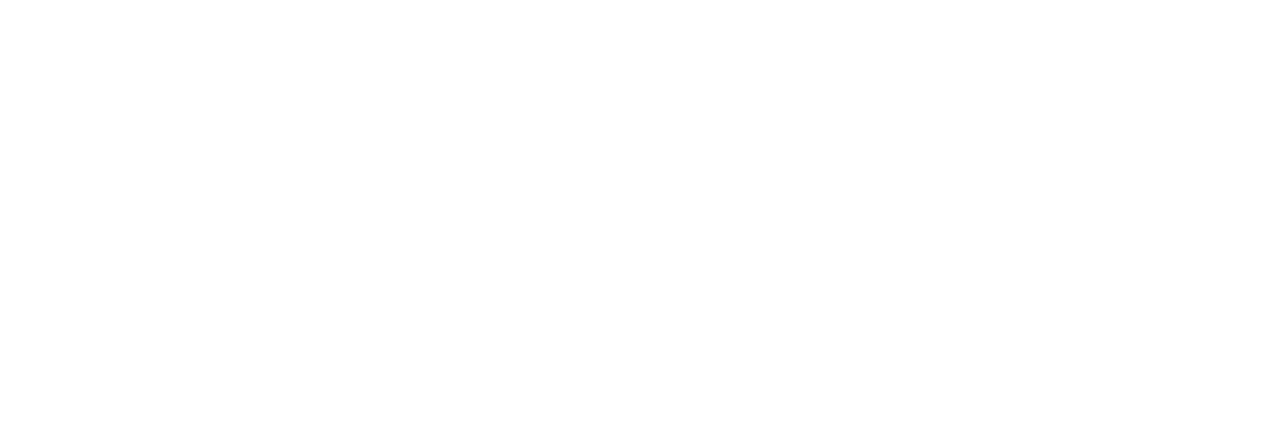
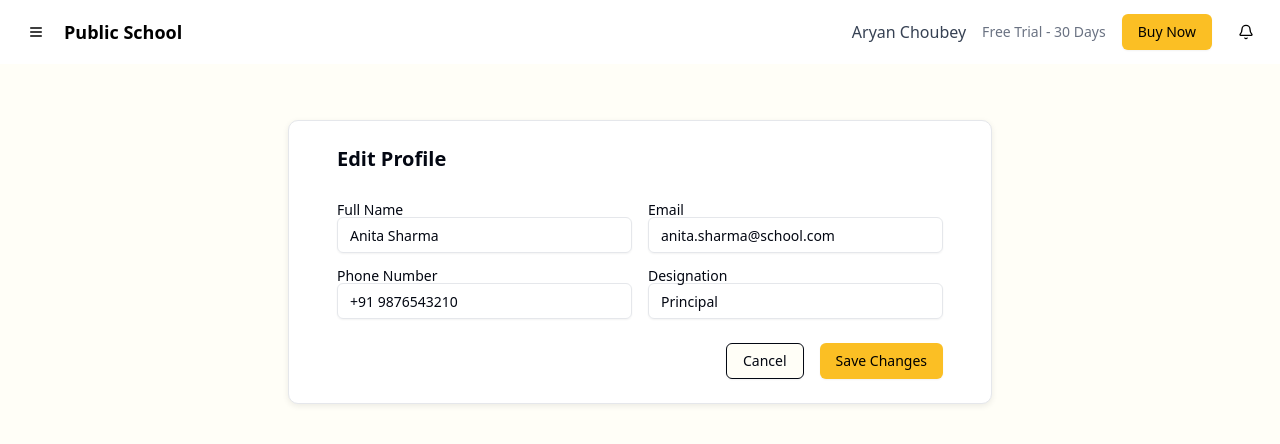
Before and after one commit to Aryanchoubey/school-management, a React (Vite) app in the folder client/: page /dashboard/profile/edit in a window 1280 px wide. Before the commit this address had no page. Shown: the top 444 px of the page. Built offline with nearby package versions, Linux system fonts and the light colour scheme.

Commit message:
edit profile page

```diff
--- a/client/src/App.jsx
+++ b/client/src/App.jsx
@@ -1,31 +1,29 @@
-import { BrowserRouter, Route, Routes } from 'react-router-dom'
-import './App.css'
-import Login from './pages/Login/login'
-import SignUp from './pages/Signup/Signup'
-import Home from './pages/Dashboard/Home/Home'
-import { HomeLayout } from './pages/_layout/HomeLayout'
-import Myschool from './pages/Dashboard/MySchool/Myschool'
-import AddStudent from './pages/Dashboard/MySchool/AddStudent'
-import UserManagement from './pages/Dashboard/UserManagement/UserManagement'
-import Academics from './pages/Dashboard/Academics/Academics'
-import StudentLeave from './pages/Dashboard/Academics/StudentLeave'
-import Sessions from './pages/Dashboard/Home/Sessions'
-import NoticeBoard from './pages/Dashboard/Academics/NoticeBoard'
-import Enquiry from './pages/Dashboard/Home/Enquiry'
-import ClassesPage from './pages/Dashboard/Home/Classes'
-import Classes from './pages/Dashboard/Home/Classes'
-import Attendance from './pages/Dashboard/Academics/Attendence'
-import Settings from './pages/Dashboard/Settings/Settings'
-import Section from './pages/Dashboard/Academics/Section'
-import Class from './pages/Dashboard/Academics/Class'
-import Subjects from './pages/Dashboard/Academics/Subjects'
-import TimeTable from './pages/Dashboard/Academics/TimeTable'
-import HomeWork from './pages/Dashboard/Academics/HomeWork'
-import SuperAdmin from './pages/Dashboard/SuperAdmin/SuperAdmin'
-import Organization from './pages/Dashboard/Organisation/Organisation'
-import Profile from './pages/Dashboard/Profile/Profile'
-// import AddStudent from './pages/Dashboard/AddStudent/AddStudent'
-
+import { BrowserRouter, Route, Routes } from 'react-router-dom';
+import './App.css';
+import Login from './pages/Login/login';
+import SignUp from './pages/Signup/Signup';
+import Home from './pages/Dashboard/Home/Home';
+import { HomeLayout } from './pages/_layout/HomeLayout';
+import Myschool from './pages/Dashboard/MySchool/Myschool';
+import AddStudent from './pages/Dashboard/MySchool/AddStudent';
+import UserManagement from './pages/Dashboard/UserManagement/UserManagement';
+import Academics from './pages/Dashboard/Academics/Academics';
+import StudentLeave from './pages/Dashboard/Academics/StudentLeave';
+import Sessions from './pages/Dashboard/Home/Sessions';
+import NoticeBoard from './pages/Dashboard/Academics/NoticeBoard';
+import Enquiry from './pages/Dashboard/Home/Enquiry';
+import Classes from './pages/Dashboard/Home/Classes';
+import Attendance from './pages/Dashboard/Academics/Attendence';
+import Settings from './pages/Dashboard/Settings/Settings';
+import Section from './pages/Dashboard/Academics/Section';
+import Class from './pages/Dashboard/Academics/Class';
+import Subjects from './pages/Dashboard/Academics/Subjects';
+import TimeTable from './pages/Dashboard/Academics/TimeTable';
+import HomeWork from './pages/Dashboard/Academics/HomeWork';
+import SuperAdmin from './pages/Dashboard/SuperAdmin/SuperAdmin';
+import Organization from './pages/Dashboard/Organisation/Organisation';
+import Profile from './pages/Dashboard/Profile/Profile';
+import EditProfile from './pages/Dashboard/Profile/EditPofile';
 
 function App() {
   return (
@@ -34,33 +32,36 @@
         <Route path="/login" element={<Login />} />
         <Route path="/signup" element={<SignUp />} />
 
-        {/* Home nested routes */}
+        {/* Dashboard Nested Routes */}
         <Route path="/dashboard" element={<HomeLayout />}>
           <Route index element={<Home />} />
-          <Route path='school' element={<Myschool />} />
-          <Route path='superadmin' element={<SuperAdmin />} />
-          <Route path='branch' element={<Home/>} />
-          <Route path='sessions' element={<Sessions/>} />
-          <Route path='enquiry' element={<Enquiry/>} />
-          <Route path='classes' element={<Classes/>} />
+          <Route path="school" element={<Myschool />} />
+          <Route path="superadmin" element={<SuperAdmin />} />
+          <Route path="branch" element={<Home />} />
+          <Route path="sessions" element={<Sessions />} />
+          <Route path="enquiry" element={<Enquiry />} />
+          <Route path="classes" element={<Classes />} />
 
-          <Route path='addstudent' element={<AddStudent />} />
-          <Route path='editstudent' element={<UserManagement />} />
-          <Route path='academics' element={<Academics />} />
-          <Route path='studentleave' element={<StudentLeave />} />
-          <Route path='noticeboard' element={<NoticeBoard />} />
-          <Route path='attendence' element={<Attendance/>} />
-          <Route path='settings' element={<Settings/>} />
-          <Route path='class' element={<Class/>} />
-          <Route path='section' element={<Section/>} />
-          <Route path='subjects' element={<Subjects/>} />
-          <Route path='timetables' element={<TimeTable/>} />
-          <Route path='homework' element={<HomeWork/>} />
-          <Route path='organisation' element={<Organization/>} />
-          <Route path='profile' element={<Profile/>} />
+          <Route path="addstudent" element={<AddStudent />} />
+          <Route path="editstudent" element={<UserManagement />} />
+          <Route path="academics" element={<Academics />} />
+          <Route path="studentleave" element={<StudentLeave />} />
+          <Route path="noticeboard" element={<NoticeBoard />} />
+          <Route path="attendence" element={<Attendance />} />
+          <Route path="settings" element={<Settings />} />
+          <Route path="class" element={<Class />} />
+          <Route path="section" element={<Section />} />
+          <Route path="subjects" element={<Subjects />} />
+          <Route path="timetables" element={<TimeTable />} />
+          <Route path="homework" element={<HomeWork />} />
+          <Route path="organisation" element={<Organization />} />
+
+          {/* Profile and Edit Profile Nested Routes */}
+          <Route path="profile" element={<Profile />} />
+          <Route path="profile/edit" element={<EditProfile />} />
         </Route>
 
-        {/* Root route */}
+        {/* Root Route */}
         <Route
           path="/"
           element={
@@ -71,7 +72,7 @@
         />
       </Routes>
     </BrowserRouter>
-  )
+  );
 }
 
-export default App
+export default App;
--- /dev/null
+++ b/client/src/pages/Dashboard/Profile/EditPofile.jsx
@@ -0,0 +1,91 @@
+import { useState } from 'react';
+import { Button } from '@/components/ui/button';
+import { Input } from '@/components/ui/input';
+import { Label } from '@/components/ui/label';
+import { Card, CardContent, CardHeader, CardTitle } from '@/components/ui/card';
+
+export default function EditProfile() {
+  const [profile, setProfile] = useState({
+    name: 'Anita Sharma',
+    email: 'anita.sharma@school.com',
+    phone: '+91 9876543210',
+    designation: 'Principal',
+  });
+
+  const handleChange = (e) => {
+    const { name, value } = e.target;
+    setProfile((prev) => ({ ...prev, [name]: value }));
+  };
+
+  const handleSave = () => {
+    console.log('Saved Profile:', profile);
+    // Add your save logic here
+  };
+
+  return (
+    <div className="max-w-3xl mx-auto p-4 md:p-8">
+      <Card>
+        <CardHeader>
+          <CardTitle className="text-xl">Edit Profile</CardTitle>
+        </CardHeader>
+
+        <CardContent className="space-y-6">
+          <div className="grid grid-cols-1 md:grid-cols-2 gap-4">
+            <div>
+              <Label htmlFor="name">Full Name</Label>
+              <Input
+                id="name"
+                name="name"
+                value={profile.name}
+                onChange={handleChange}
+                placeholder="Enter full name"
+              />
+            </div>
+
+            <div>
+              <Label htmlFor="email">Email</Label>
+              <Input
+                id="email"
+                name="email"
+                type="email"
+                value={profile.email}
+                onChange={handleChange}
+                placeholder="Enter email"
+              />
+            </div>
+
+            <div>
+              <Label htmlFor="phone">Phone Number</Label>
+              <Input
+                id="phone"
+                name="phone"
+                type="tel"
+                value={profile.phone}
+                onChange={handleChange}
+                placeholder="Enter phone"
+              />
+            </div>
+
+            <div>
+              <Label htmlFor="designation">Designation</Label>
+              <Input
+                id="designation"
+                name="designation"
+                value={profile.designation}
+                onChange={handleChange}
+                placeholder="Enter designation"
+              />
+            </div>
+          </div>
+
+          <div className="flex justify-end space-x-4 mt-6">
+            <Button variant="outline" onClick={() => window.history.back()}>
+              Cancel
+            </Button>
+            <Button onClick={handleSave}>Save Changes</Button>
+          </div>
+        </CardContent>
+      </Card>
+    </div>
+  );
+}
--- a/client/src/pages/Dashboard/Profile/Profile.jsx
+++ b/client/src/pages/Dashboard/Profile/Profile.jsx
@@ -4,8 +4,20 @@
 import { Button } from "@/components/ui/button"
 import { Checkbox } from "@/components/ui/checkbox"
 import { Separator } from "@/components/ui/separator"
+import { useNavigate } from 'react-router-dom';
+
+// In your Profile Component
+
+
+
+
 
 export default function Profile() {
+  const navigate = useNavigate();
+const addNavigation =(path) => {
+    navigate(path)
+
+  }
   return (
     <div className="grid grid-cols-1 md:grid-cols-3 gap-6 p-6 max-w-6xl mx-auto">
 
@@ -25,7 +37,7 @@
         </div>
 
         <div className="flex gap-3 mt-4">
-          <Button>Edit Profile</Button>
+          <Button onClick={() => addNavigation('/dashboard/profile/edit')}>Edit Profile</Button>
           <Button variant="outline">Message</Button>
         </div>
       </Card>
```
Also changed, not shown: client/src/pages/Dashboard/Home/Classes.jsx (+32 -49 lines).
